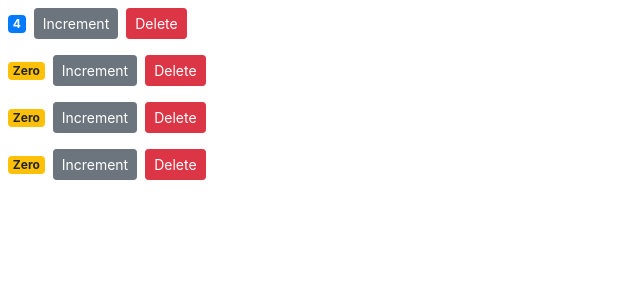
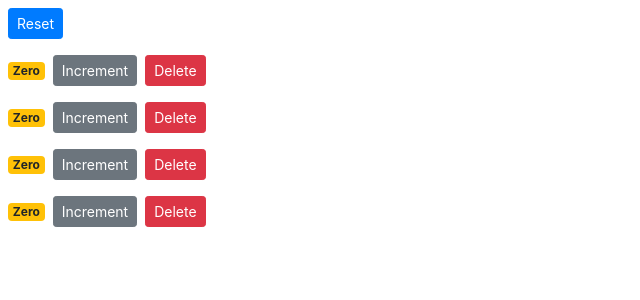
Before and after one commit to tanu31195/react-counter, a React (Create React App) app: page / in a window 1280 px wide. Shown: the top 300 px of the page, without its empty margins (0-640 px from the left). Built offline with nearby package versions, Linux system fonts and the light colour scheme.

Commit message:
Delete functionality

```diff
--- a/src/components/counters.jsx
+++ b/src/components/counters.jsx
@@ -4,14 +4,23 @@
 class Counters extends Component {
     state = {
         counters: [
-            {id: 1, value: 4},
+            {id: 1, value: 0},
             {id: 2, value: 0},
             {id: 3, value: 0},
             {id: 4, value: 0}
         ]
     };
 
-    handleDelete = (counterId) => {
+    handleReset = () => {
+        const counters = this.state.counters.map(c => {
+            c.value = 0;
+            return c;
+        });
+        this.setState({counters})
+    };
+
+    handleDelete = counterId => {
+      //  filters all the counter except the given counter
       const counters = this.state.counters.filter(c => c.id !== counterId);
       this.setState({counters});
     };
@@ -19,6 +28,7 @@
     render() {
         return (
             <div>
+                <button onClick={this.handleReset} className='btn btn-primary btn-sm m-2'>Reset</button>
                 {this.state.counters.map(counter =>
                     <Counter key={counter.id} onDelete={this.handleDelete} counter={counter} />)
                 }
```
Also changed, not shown: 1 other file (tests, documents, lock files or other folders).
